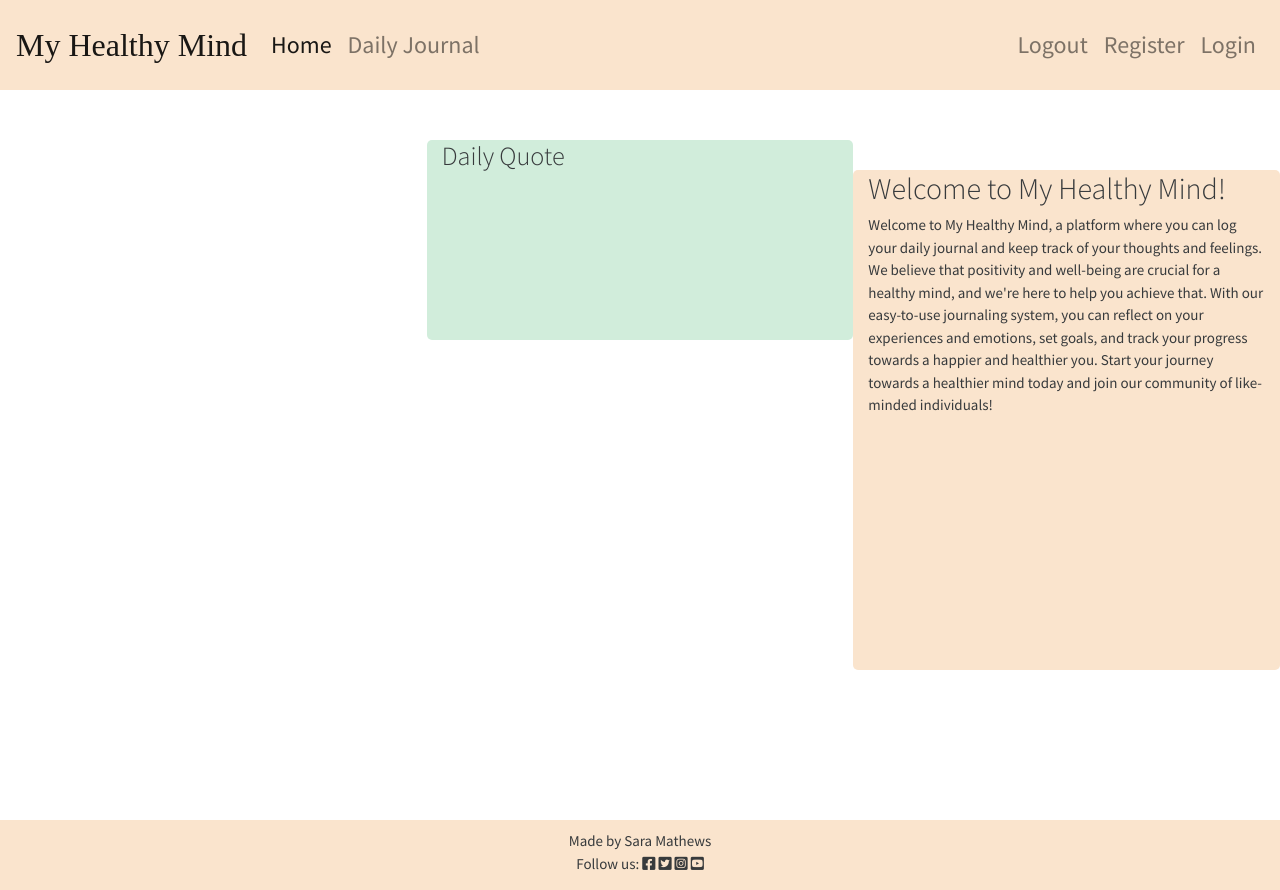
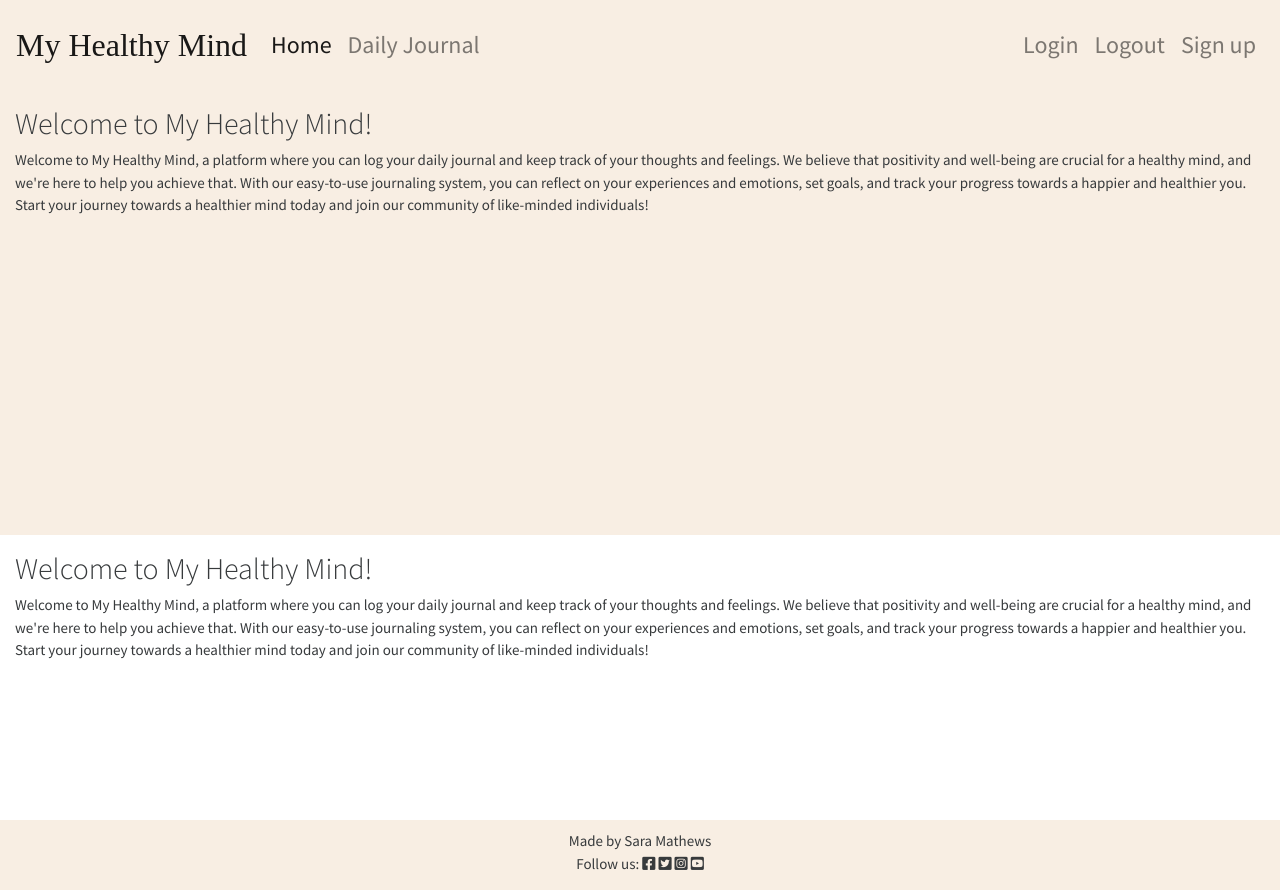
Before and after one commit to SaraMathews/My-Healthy-Mind, a Django app: page / in a window 1280 px wide. Run offline with Django 3.2, Linux system fonts and the light colour scheme; some libraries are stand-ins or nearby versions; some web fonts are replaced.

Commit message:
Add main content and css styling

```diff
--- a/static/css/style.css
+++ b/static/css/style.css
@@ -1,6 +1,7 @@
 html,
 body {
-    min-height: 100vh;
+    height: 100%;
+    overflow-x: hidden;
 }
 
 .logo {
@@ -11,26 +12,50 @@ body {
 .navbar-big {
     height: 90px;
     font-size: 1.5rem;
-    background-color: #fae4cd;
+    background-color: #f8eee3;
+    z-index: 1;
 }
 
+.main-container {
+    padding: 0;
+    min-height: 100vh;
+}
+
+.list-bg {
+    background-color: white;
+    padding-left: 15px;
+    width: 170px;
+    border-radius: 5px;
+}
+
+.first-column {
+    height: 50vh;
+    background-color: #f8eee3
+}
+
+.second-column {
+    background-color: white;
+    height: 50vh;
+}
+
+.box {
+    padding: 15px;
+}
 
 footer {
     height: 70px;
-    background-color: #fae4cd;
+    background-color: #f8eee3;
     padding-top: 10px;
+
 }
 
-.main-content-container {
-    background-color: #fae4cd;
-    height: 500px;
-    margin-top: 80px;
-    border-radius: 5px;
+/* Media queries */
+/*Media queries for medium screen size from 990px width and above */
+@media screen and (min-width: 990px) {
+    .list-bg {
+        background-color: transparent;
+        padding-left: 0;
+        width: auto;
+        border-radius: 0;
+    }
 }
-
-.quote-container {
-    background-color: #d1eddb;
-    height: 200px;
-    border-radius: 5px;
-    margin-top: 50px;
-}
--- a/templates/base.html
+++ b/templates/base.html
@@ -22,6 +22,7 @@
 </head>
 
 <body>
+    <main>
         <!-- Navigation -->
         <nav class="navbar navbar-expand-lg navbar-light navbar-big">
             <a class="navbar-brand logo" href="#">My Healthy Mind</a>
@@ -30,32 +31,33 @@
                 <span class="navbar-toggler-icon"></span>
             </button>
 
-        <div class="collapse navbar-collapse" id="navbarTogglerDemo02">
+            <div class="collapse navbar-collapse navbar-background" id="navbarTogglerDemo02">
                 <ul class="navbar-nav mr-auto mt-2 mt-lg-0">
-                <li class="nav-item active">
+                    <li class="nav-item active list-bg">
                         <a class="nav-link" href="#">Home <span class="sr-only">(current)</span></a>
                     </li>
-                <li class="nav-item">
+                    <li class="nav-item list-bg">
                         <a class="nav-link" href="#">Daily Journal</a>
                     </li>
                 </ul>
                 <ul class="navbar-nav ml-auto">
-                <li class="nav-item">
+                    <li class="nav-item list-bg">
+                        <a class="nav-link" href="#">Login</a>
+                    </li>
+                    <li class="nav-item list-bg">
                         <a class="nav-link" href="#">Logout</a>
                     </li>
-                <li class="nav-item">
-                    <a class="nav-link" href="#">Register</a>
-                </li>
-                <li class="nav-item">
-                    <a class="nav-link" href="#">Login</a>
+                    <li class="nav-item list-bg">
+                        <a class="nav-link" href="#">Sign up</a>
                     </li>
                 </ul>
             </div>
         </nav>
-    <div>
-        <div class="container col-md-6 col-lg-4 col-12 main-content-container float-right">
-            <div class="row align-items-center">
-                <div class="col-12">
+
+        <div class="container-fluid main-container">
+            <div class="row">
+                <div class="col-12 first-column">
+                    <div class="box">
                         <h2>Welcome to My Healthy Mind!</h2>
                         <p>Welcome to My Healthy Mind, a platform where you can log your daily journal and keep track of
                             your thoughts and
@@ -71,19 +73,26 @@
                             community of like-minded individuals!</p>
                     </div>
                 </div>
-        </div>
-        <div class="container col-md-6 col-lg-4 col-12 quote-container offset-3 float-right">
-            <div class="row">
-                <div>
-                    <div class="col-12">
-                        <h3>Daily Quote</h3>
+                <div class="col-12 second-column">
+                    <div class="box">
+                        <h2>Welcome to My Healthy Mind!</h2>
+                        <p>Welcome to My Healthy Mind, a platform where you can log your daily journal and keep track of
+                            your thoughts and
+                            feelings. We believe that positivity and well-being are crucial for a healthy mind, and
+                            we're
+                            here to help you achieve
+                            that. With our easy-to-use journaling system, you can reflect on your experiences and
+                            emotions,
+                            set goals, and track
+                            your progress towards a happier and healthier you. Start your journey towards a healthier
+                            mind
+                            today and join our
+                            community of like-minded individuals!
+
                     </div>
                 </div>
             </div>
         </div>
-    </div>
-
-
         <!-- Footer -->
         <footer class="footer fixed-bottom">
             <p class="m-0 text-center text-black">Made by Sara Mathews</p>
@@ -99,6 +108,7 @@
         <script src="https://cdnjs.cloudflare.com/ajax/libs/jquery/3.5.1/jquery.slim.min.js"></script>
         <script src="https://cdnjs.cloudflare.com/ajax/libs/popper.js/1.16.1/umd/popper.min.js"></script>
         <script src="https://cdnjs.cloudflare.com/ajax/libs/twitter-bootstrap/4.6.0/js/bootstrap.min.js"></script>
+    </main>
 </body>
 
 </html>
```
Lines whose indentation alone changed are shown as unchanged.
